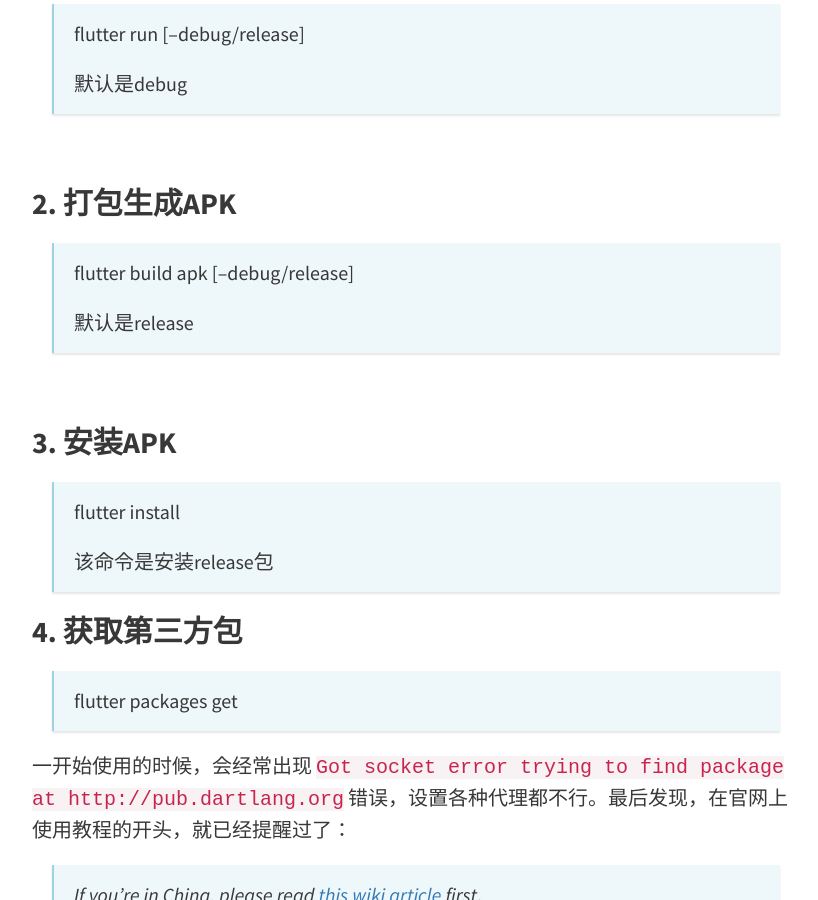
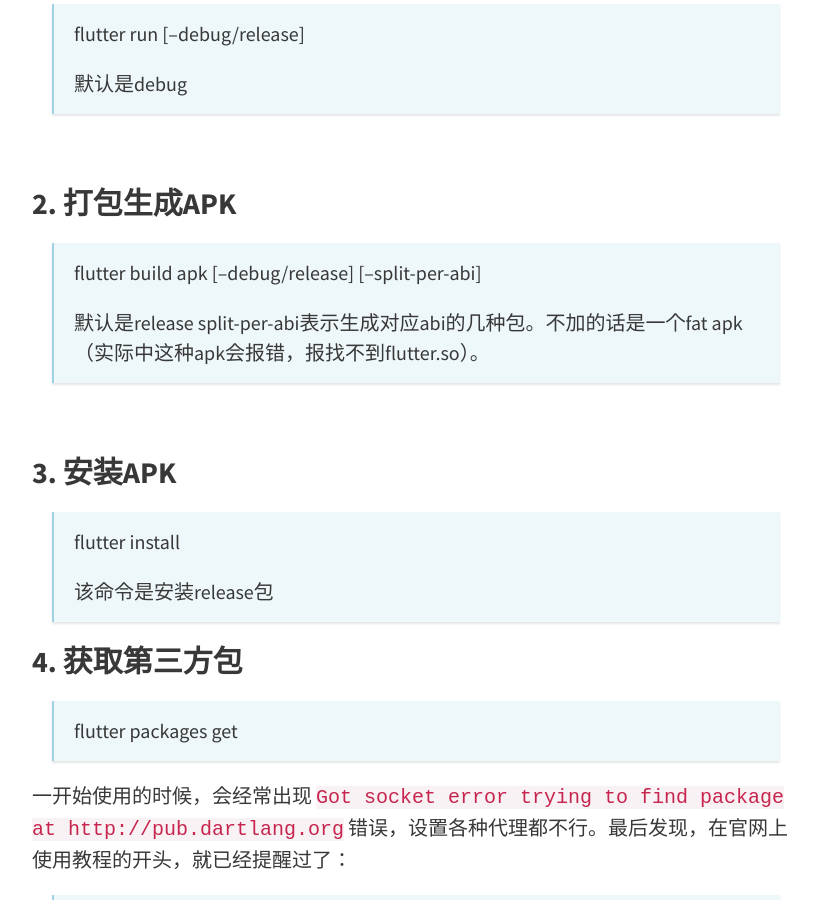
Before and after one commit to ejin66/ejin66.github.io, a Jekyll site: the page built from _posts/2018-07-06-flutter-build-install.md, in a window 1280 px wide and 900 px high, scrolled down 325 px. Shown: the whole window, without its empty margins (224-1042 px from the left). Built offline with Jekyll 4.4.1, drawn with Linux system fonts in a browser that asks for light colours.

Commit message:
Update 2018-07-06-flutter-build-install.md

```diff
--- a/_posts/2018-07-06-flutter-build-install.md
+++ b/_posts/2018-07-06-flutter-build-install.md
@@ -18,9 +18,10 @@ tags: [Flutter]
 
 ### 2. 打包生成APK
 
-> flutter build apk [--debug/release]
+> flutter build apk [--debug/release] [--split-per-abi]
 >
 > 默认是release
+> split-per-abi表示生成对应abi的几种包。不加的话是一个fat apk（实际中这种apk会报错，报找不到flutter.so）。
 
 <br/>
 
```
